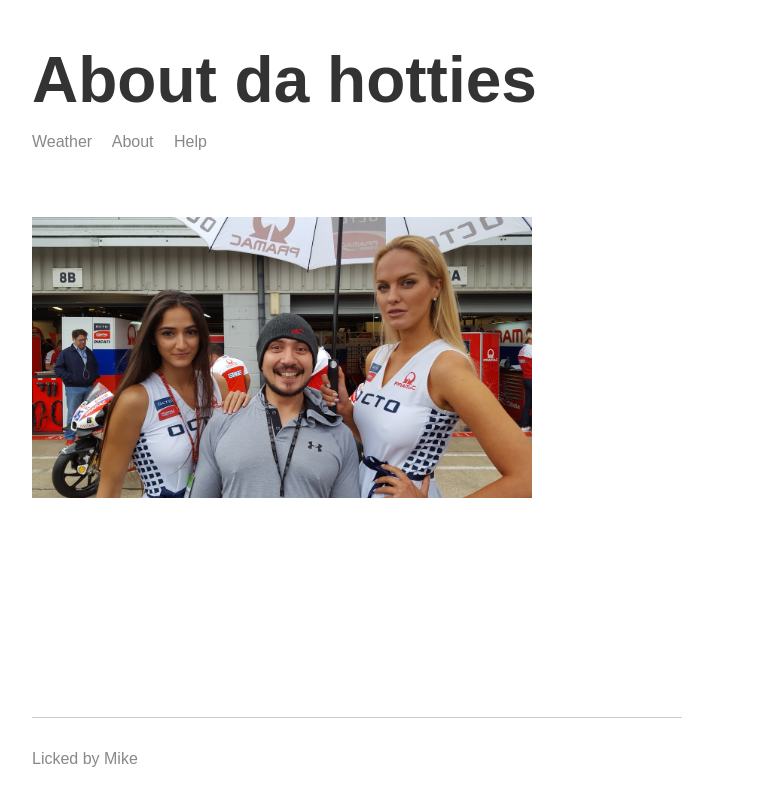
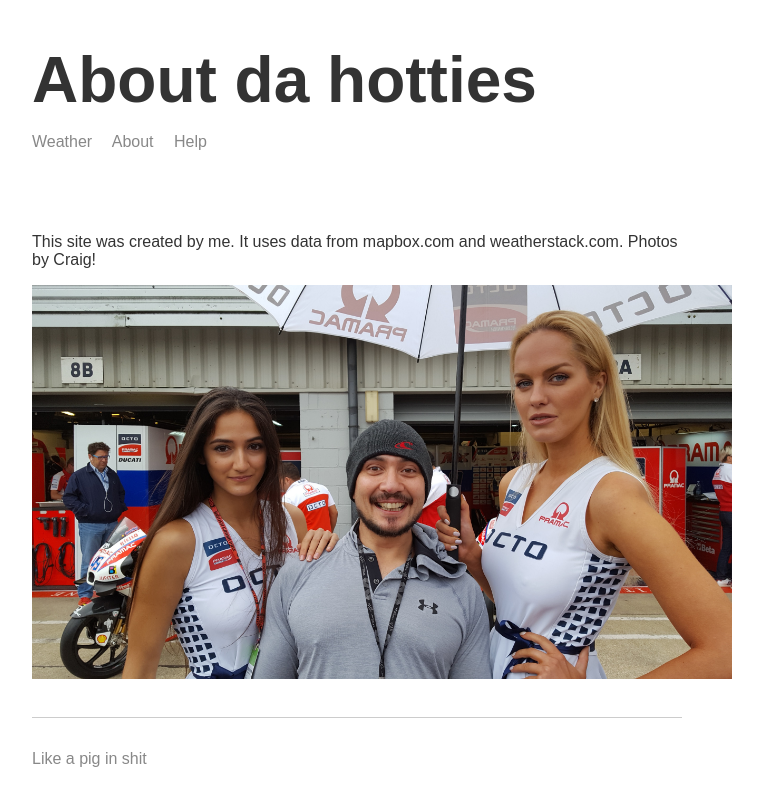
Before and after one commit to Maladroit1213/weather-website-v1, a Node server app: page /about in a window 1280 px wide. Shown: the whole page, without its empty margins (283-1046 px from the left). Run offline with Node 20, Linux system fonts and the light colour scheme; some libraries are stand-ins or nearby versions.

Commit message:
Removed unneccessary comments

```diff
--- a/public/css/styles.css
+++ b/public/css/styles.css
@@ -15,7 +15,7 @@ body {
 }
 
 .picture {
-    width: 500px;
+    width: 700px;
 }
 
 img {
--- a/src/app.js
+++ b/src/app.js
@@ -3,16 +3,6 @@ const express = require('express')
 const hbs = require('hbs')
 const geocode = require('./utils/geocode')
 const forecast = require('./utils/forecast')
-
-//const weatherData = require("./pathToMyFile.json");
-// app.get((req, res) => {
-//     req.send(weatherData);
-// });
-
-//const hbs = require('hbs')
-
-//console.log(__dirname)          //contains path where current script lives in
-//console.log(path.join(__dirname,'../public'))         //sets path to index.html
 
 const app = express()
 const port = process.env.PORT || 3000
@@ -29,19 +19,19 @@ hbs.registerPartials(partialsPath)
 
 
 // Set up static directory to serve
-app.use(express.static(publicDirectoryPath))   //way to customise server. static takes path to index.html
+app.use(express.static(publicDirectoryPath))   // way to customise server. static takes path to index.html
 
 app.get('', (req, res) => {
     res.render('index', {
         title: 'Weather woowoo!',
-        name: 'Enjoyed by Mike'
+        name: 'Remember tryin hard not to piss ourselves laughin!'
     })
 })
 
 app.get('/about', (req, res) => {
     res.render('about', {
         title: 'About da hotties',
-        name: 'Licked by Mike'
+        name: 'Like a pig in shit'
     })
 })
 
@@ -68,12 +58,12 @@ app.get('/weather', (req, res) => {
     if (queryLocation) {
         geocode(queryLocation, (error, { latitude, longitude, location } = {}) => {
             if (error) {
-                return res.send({error})
+                return res.send({ error })
             }
 
             forecast(latitude, longitude, (error, forecastData) => {
                 if (error) {
-                    return res.send({error})
+                    return res.send({ error })
                 }
                 console.log(location)
                 console.log(forecastData)
@@ -91,22 +81,6 @@ app.get('/weather', (req, res) => {
 
 })
 
-// app.get('/products', (req, res) => {
-
-//     if (!req.query.search) {
-//         return res.send({   //use return here to ensure it doesn't run anything after it which would cause 2 sends and throw out error: Cannot set headers after they are sent to the client
-//             error: 'You must provide a search term'
-//         })
-//     }
-
-//     console.log(req.query.search)
-
-//     res.send({
-//         products: []
-//     })
-
-// })
-
 app.get('/help/*', (req, res) => {     // Used to give error on any unspecified page. here iot's for url off help.
     res.render('page404', {
         title: '404',
@@ -120,24 +94,6 @@ app.get('*', (req, res) => {     //important this is last as using * wildcard so
         errorMessage: 'Page not found'
     })
 })
-// app.get('', (req, res) => {     //This won't get sent now as it's getting served from above
-//     res.send('<h1>WeatherWow</h1>')  //if request is from browser, this is what's sent back to browser window
-//})                                  //this let's us configure what server should do when someone tries to get resource at specified url.
-// get method takes 2 args, first is route(partial url), 2nd arg is fn. Fn is what we want to do when someone takes route (1st arg)
-//fn has 2 args. first is object containing request information (req). 2nd is the response, contains methods customising what we send back to requestor (res)
-
-// app.get('/help', (req, res) => {
-//     res.send({
-// name: 'Mike',
-// age: 37
-//     })
-// })
-
-// app.get('/about', (req, res) => {
-//     res.send('<h1>All about what?</h1>')
-// })
-
-
 
 app.listen(port, () => {
     console.log('Server is up on port ' + port)
--- a/src/utils/geocode.js
+++ b/src/utils/geocode.js
@@ -3,7 +3,7 @@ const request = require('postman-request')
 const geocode = (address, callback) => {
     const url = 'https://api.mapbox.com/geocoding/v5/mapbox.places/' + encodeURIComponent(address) + '.json?access_token=pk.eyJ1IjoibXJlbnNvbiIsImEiOiJja3lkZmdpMWEwMXF6MnZzOGRtd3c5aHNtIn0.kkhFq_2UTtOBM0_dg0dMEQ&limit=1'
 
-    request({ url: url, json: true }, (error, {body}) => {             //object shorthand then object destructuring
+    request({ url: url, json: true }, (error, { body }) => {             //object shorthand then object destructuring
         if (error) {
             callback('Unable to connect to location services.', undefined)
         } else if (body.features.length === 0) {
--- a/templates/partials/header.hbs
+++ b/templates/partials/header.hbs
@@ -1,5 +1,3 @@
-
-
 <header>
     <h1>{{title}}</h1>
 
--- a/templates/views/about.hbs
+++ b/templates/views/about.hbs
@@ -15,6 +15,7 @@
     <div class="main-content">
         {{>header}}
         {{!-- <h1>{{title}}</h1> --}}
+        <p>This site was created by me. It uses data from mapbox.com and weatherstack.com. Photos by Craig!</p>
         <img class="picture" src="/img/pic1_motogp_03092016.jpg">
 
     </div>
--- a/templates/views/index.hbs
+++ b/templates/views/index.hbs
@@ -19,14 +19,14 @@
 
 
         <form action="">
-            <input placeholder = "Location">
+            <input placeholder="Location">
             <button>Search</button>
         </form>
 
         <p id="message-1"></p>
         <p id="message-2"></p>
 
-        <img src="/img/pic2_motogp_03092016.jpg">
+        <img src="/img/pic4_motogp_03092016.jpg">
 
     </div>
 
```
Also changed, not shown: public/img/pic4_motogp_03092016.jpg (added), public/js/app.js.
